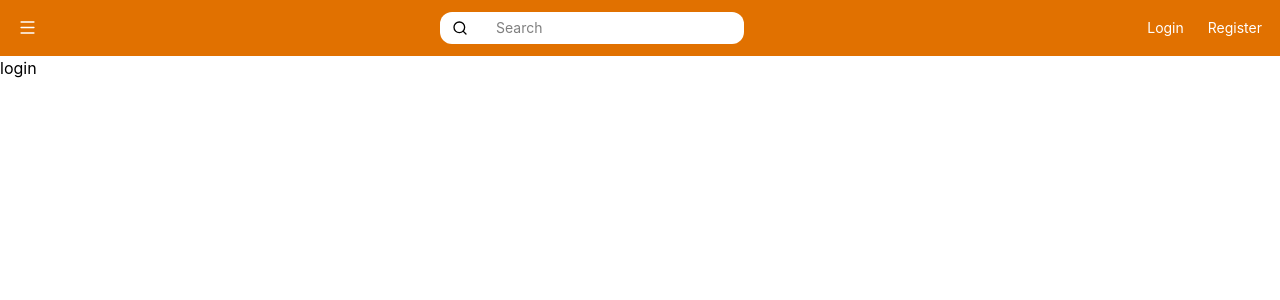
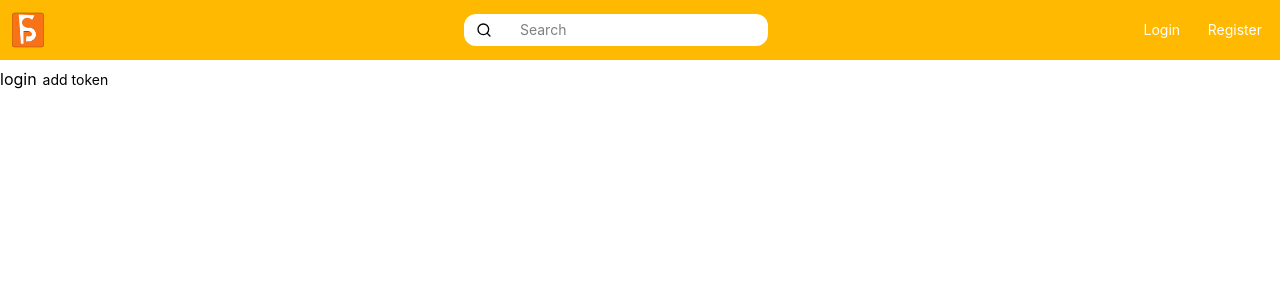
Before and after one commit to pjayaprakash072-jp/FoodStack_Client, a React (Vite) app: page /login in a window 1280 px wide. Shown: the top 300 px of the page. Built offline with nearby package versions, Linux system fonts and the light colour scheme; no server answers.

Commit message:
Done with good css for nav bar

```diff
--- a/src/components/Layout/DashboardLayout.jsx
+++ b/src/components/Layout/DashboardLayout.jsx
@@ -8,7 +8,9 @@ const DashboardLayout = ({children}) => {
     <div>
         <Navbar openSidebar={() => setOpen(true)}/>
         <Sidebar open={open} CloseSidebar={()=>setOpen(false)}/>
-          {children}
+          <main className="pt-14 md:pt-16">
+            {children}
+          </main>
     </div>
   )
 }
--- a/src/components/Navbar/Navbar.jsx
+++ b/src/components/Navbar/Navbar.jsx
@@ -1,28 +1,47 @@
-import { Menu } from "lucide-react"
-import SearchBar from "../Common/SearchBar"
-import { useAuth } from "../../context/useAuth"
-const Navbar = ({openSidebar}) => {
-  const {token,logout} = useAuth();
-  console.log(token)
+import { Menu, LogOut, UserCircle } from "lucide-react";
+import SearchBar from "../Common/SearchBar";
+import { useAuth } from "../../context/useAuth";
+
+const Navbar = ({ openSidebar }) => {
+  const { token, logout } = useAuth();
+
   return (
     <div className="nav-bar">
+      <div className="nav-bar-left">
+        {token ? (
+          <button className="button primary" onClick={openSidebar}>
+            <Menu size={19} />
+          </button>
+        ) : (
+          <img
+          src="/FS.svg"
+          />
+        )}
+      </div>
+      <div className="nav-bar-search">
+        <SearchBar />
+      </div>
 
-        <button className="button primary" onClick={openSidebar}><Menu size={19}/></button>
-        <SearchBar/>
-        <div className="nav-bar-auth">
-          {
-            token ? (
-              <button className="button primary" onClick={logout}>Lougout</button>
-            ):(
-              <>
-                <button className="button primary">Login</button>
-                <button className="button secondary">Register</button>
-              </>
-            )
-          }
-        </div>
+      <div className="nav-bar-right">
+        {token ? (
+          <>
+            <button className="nav-bar-right-button">
+              <UserCircle size={22} />
+            </button>
+            <button className="nav-bar-right-button button primary"
+            onClick={logout}>
+              <LogOut size={19} />
+            </button>
+          </>
+        ) : (
+          <>
+            <button className="nav-bar-right-button button primary">Login</button>
+            <button className="nav-bar-right-button button secondary">Register</button>
+          </>
+        )}
+      </div>
     </div>
-  )
-}
+  );
+};
 
-export default Navbar
+export default Navbar;
--- a/src/index.css
+++ b/src/index.css
@@ -27,7 +27,33 @@
   @apply flex justify-between
 }
 .nav-bar{
-  @apply bg-amber-600 p-3 flex justify-between gap-1 md:gap-3
+  @apply fixed top-0 left-0 right-0 z-10
+  bg-amber-400
+  p-1.5 md:p-3
+  flex items-center
+  gap-1 md:gap-3
+}
+.nav-bar-left{
+  @apply flex items-center
+  w-16 md:w-28
+  shrink-0
+}
+.nav-bar-left img{
+  @apply w-6 md:w-8 h-6 md:h-9
+}
+.nav-bar-search{
+  @apply flex-1 flex justify-center
+}
+.nav-bar-right{
+  @apply flex items-center justify-end
+  gap-1 md:gap-2
+  w-28 md:w-40
+  shrink-0;
+}
+.nav-bar-right-button{
+  @apply flex items-center justify-center
+  min-w-10 md:min-w-16
+  h-8 md:h-9
 }
 .side-bar{
   @apply fixed left-0 top-0 z-20 w-48 md:w-72 h-screen
@@ -59,12 +85,22 @@ that means entire screen. */
   md:hover:bg-white md:hover:text-black
   transition-colors duration-300 ease-in-out
 }
-.nav-bar-auth{
-  @apply flex md:gap-3 gap-1
-}
+
 .search{
-  @apply  max-w-60 md:max-w-80 flex items-center bg-white rounded-xl px-3 gap-3
+  @apply
+  max-w-60 md:max-w-80
+  flex items-center
+  bg-white
+  rounded-xl
+  px-3 gap-3
 }
 .search input{
-  @apply border-0 px-4 bg-transparent outline-0 py-0 md:py-1.5 w-full text-[11px] md:text-sm
+  @apply
+  text-[11px] md:text-sm
+  border-0
+  px-4
+  bg-transparent
+  outline-0
+  py-0.5 md:py-1.5
+  w-full
 }
--- a/src/pages/Auth/Login.jsx
+++ b/src/pages/Auth/Login.jsx
@@ -2,7 +2,7 @@
 const Login = () => {
   return (
     <div>login
-        {/* <button className="button" onClick={()=>{localStorage.setItem("user_token","abc")}}>add token</button> */}
+        <button className="button" onClick={()=>{localStorage.setItem("user_token","abc")}}>add token</button>
     </div>
   )
 }
```
